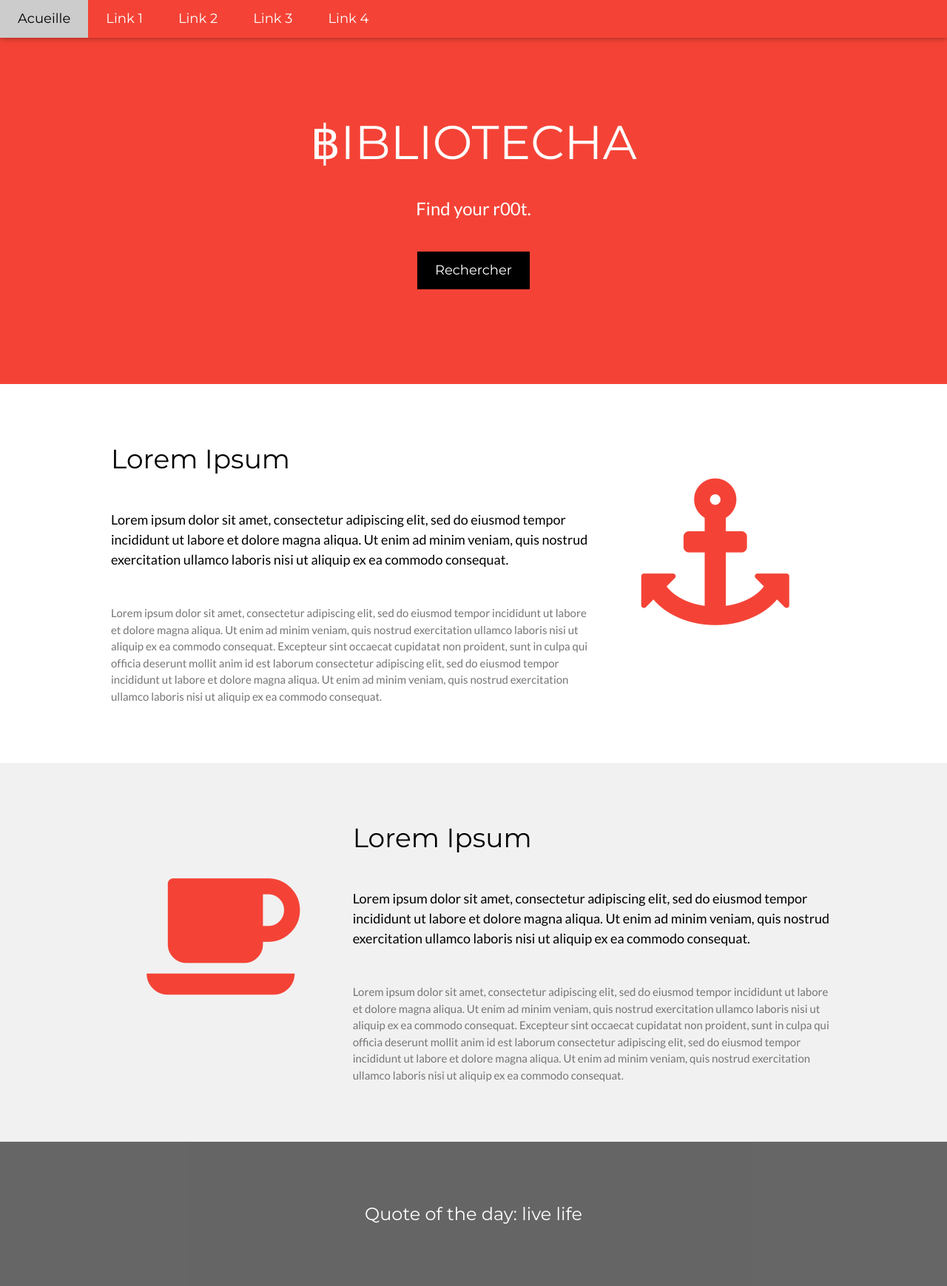
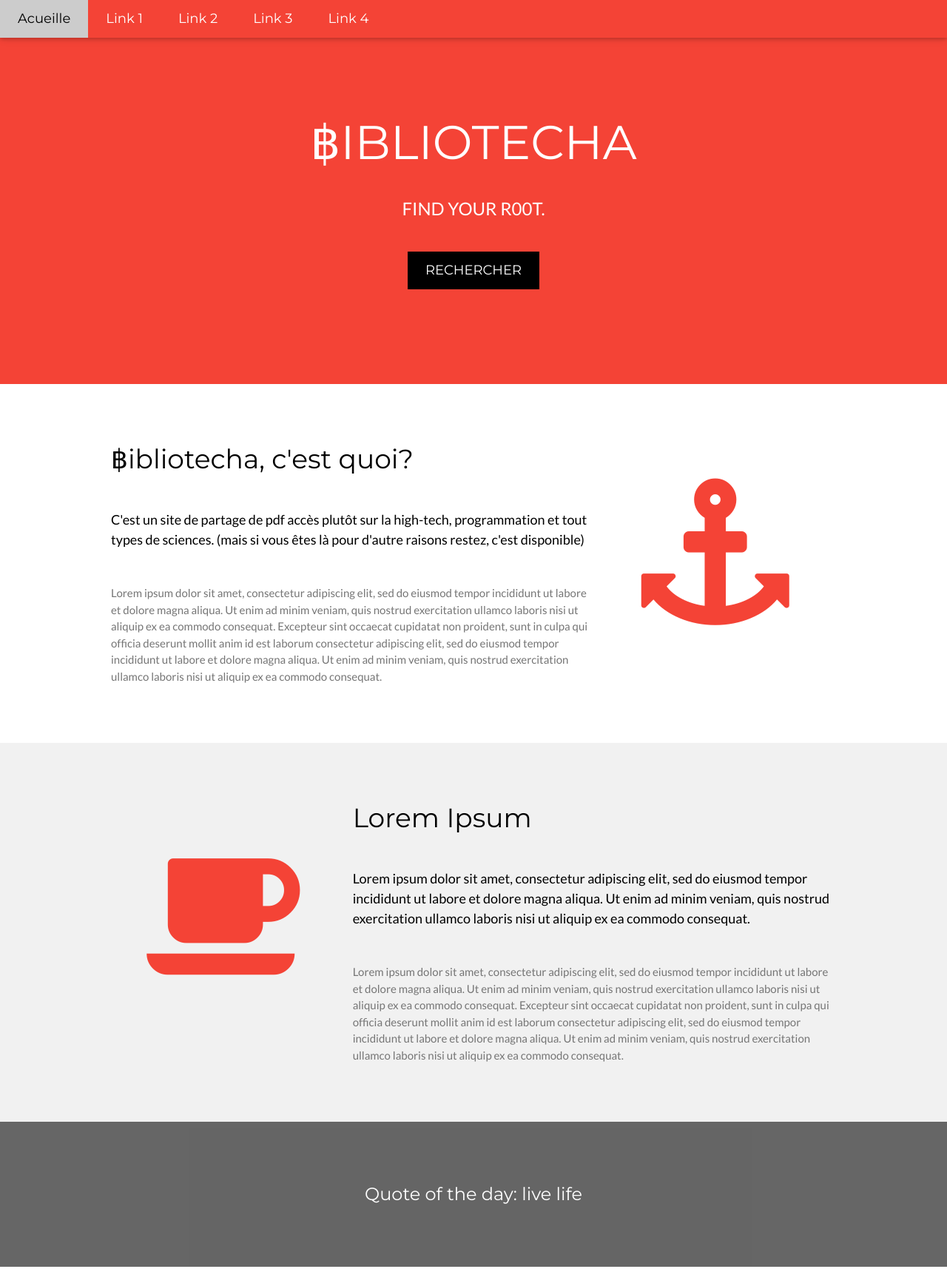
Before and after one commit to Matthieu9/Biblioteka, a PHP site: page / in a window 1280 px wide. Shown: the top 1738 px of the page at 74% size. Run offline with PHP 8.4, Linux system fonts and the light colour scheme.

Commit message:
petite modification

```diff
--- a/index.php
+++ b/index.php
@@ -37,16 +37,16 @@ body,h1,h2,h3,h4,h5,h6 {font-family: "Lato", sans-serif}
 <!-- Header -->
 <header class="w3-container w3-red w3-center" style="padding:128px 16px">
   <h1 class="w3-margin w3-jumbo">฿IBLIOTECHA</h1>
-  <p class="w3-xlarge">Find your r00t.</p>
-  <button class="w3-button w3-black w3-padding-large w3-large w3-margin-top">Rechercher</button>
+  <p class="w3-xlarge">FIND YOUR R00T.</p>
+  <button class="w3-button w3-black w3-padding-large w3-large w3-margin-top">RECHERCHER</button>
 </header>
 
 <!-- First Grid -->
 <div class="w3-row-padding w3-padding-64 w3-container">
   <div class="w3-content">
     <div class="w3-twothird">
-      <h1>Lorem Ipsum</h1>
-      <h5 class="w3-padding-32">Lorem ipsum dolor sit amet, consectetur adipiscing elit, sed do eiusmod tempor incididunt ut labore et dolore magna aliqua. Ut enim ad minim veniam, quis nostrud exercitation ullamco laboris nisi ut aliquip ex ea commodo consequat.</h5>
+      <h1>฿ibliotecha, c'est quoi?</h1>
+      <h5 class="w3-padding-32">C'est un site de partage de pdf accès plutôt sur la high-tech, programmation et tout types de sciences. (mais si vous êtes là pour d'autre raisons restez, c'est disponible)</h5>
 
       <p class="w3-text-grey">Lorem ipsum dolor sit amet, consectetur adipiscing elit, sed do eiusmod tempor incididunt ut labore et dolore magna aliqua. Ut enim ad minim veniam, quis nostrud exercitation ullamco laboris nisi ut aliquip ex ea commodo consequat. Excepteur sint
         occaecat cupidatat non proident, sunt in culpa qui officia deserunt mollit anim id est laborum consectetur adipiscing elit, sed do eiusmod tempor incididunt ut labore et dolore magna aliqua. Ut enim ad minim veniam, quis nostrud exercitation ullamco
```
